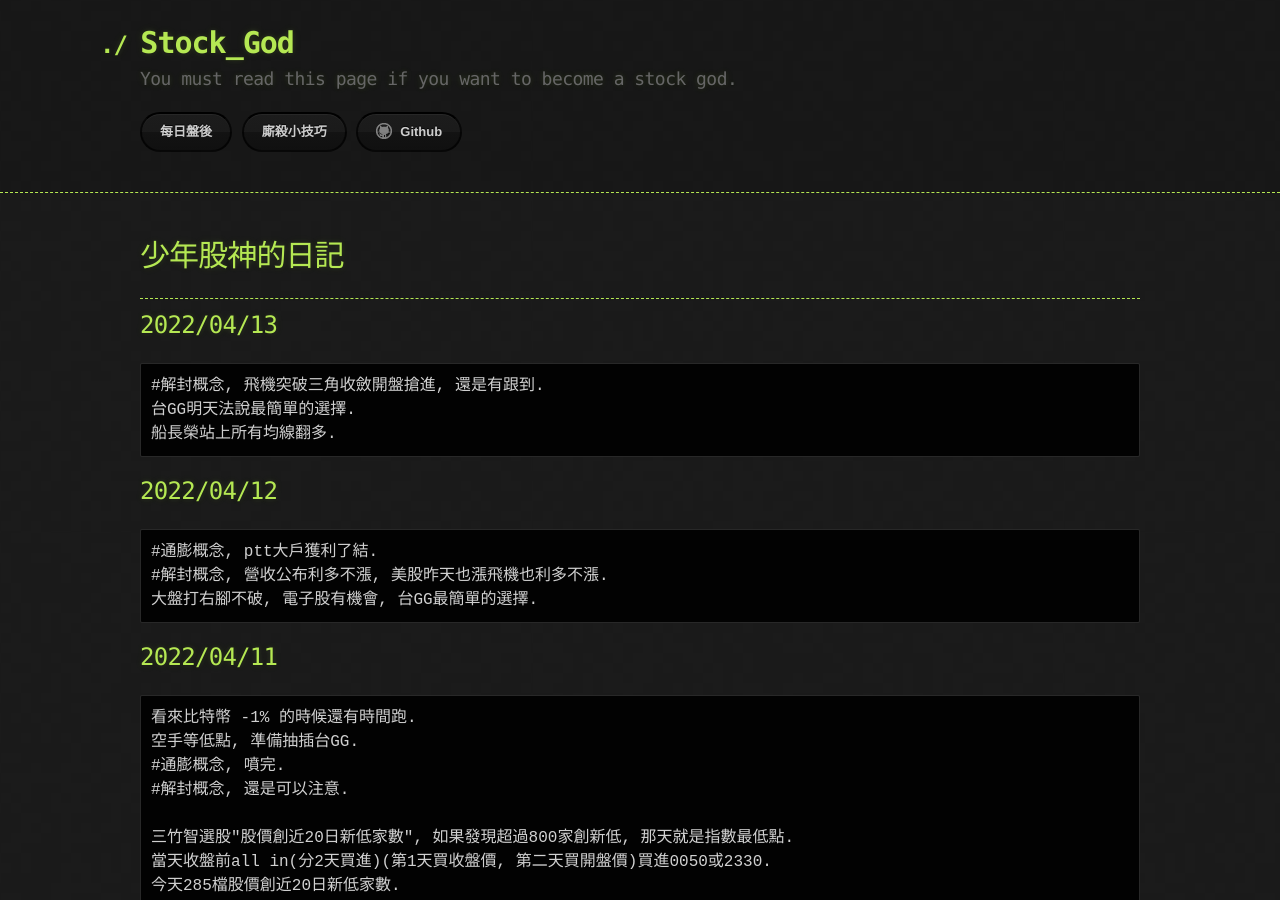
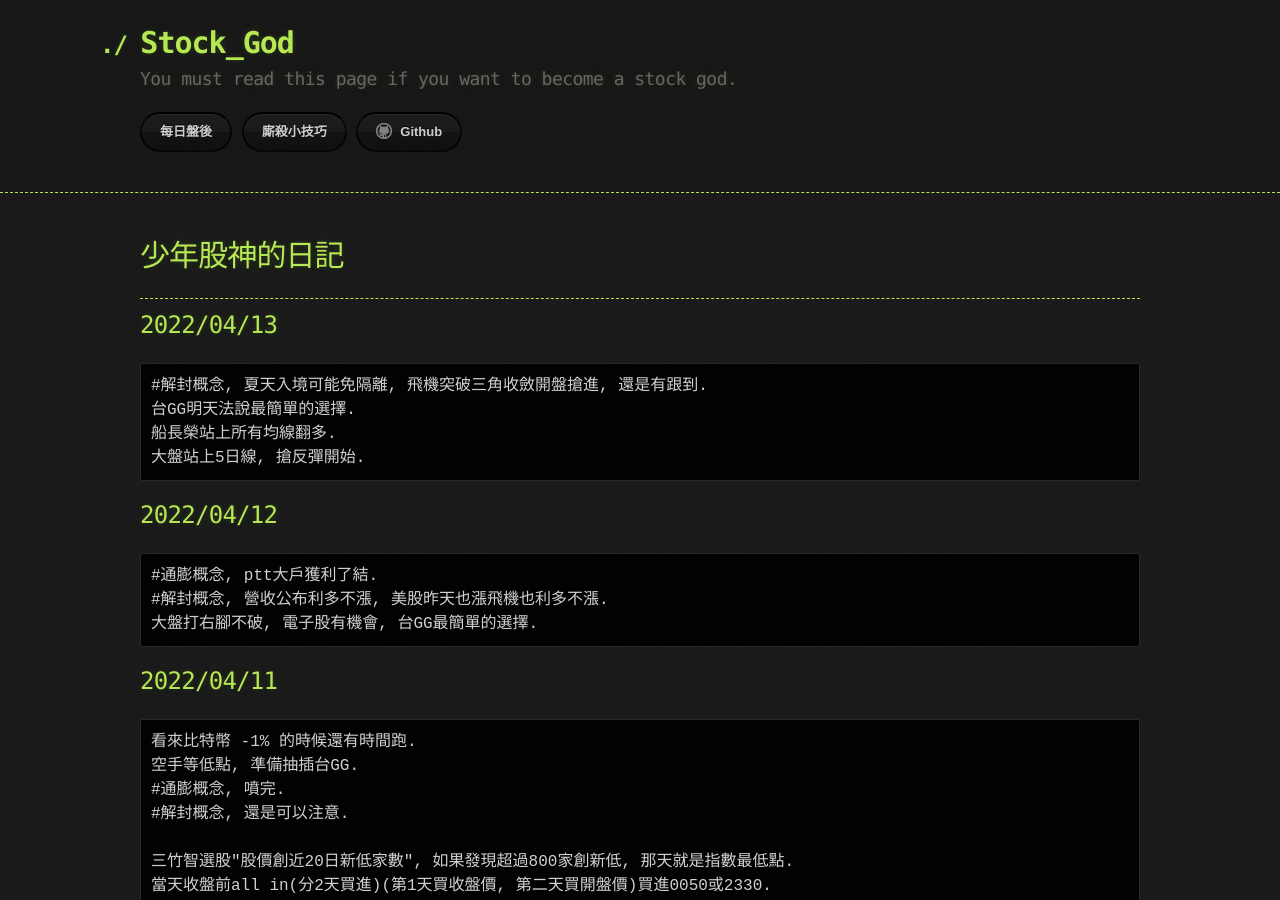
Before and after one commit to lepg5487/Stock_God, a Jekyll site: the page built from index.md, in a window 1280 px wide and 900 px high. Built offline with Jekyll 4.4.1, drawn with Linux system fonts in a browser that asks for light colours; our own code applies the rules of GitHub Pages for plain Markdown files.

Commit message:
Update index.md

````diff
--- a/index.md
+++ b/index.md
@@ -8,9 +8,10 @@
 
 ## 2022/04/13
 ```
-#解封概念, 飛機突破三角收斂開盤搶進, 還是有跟到.
+#解封概念, 夏天入境可能免隔離, 飛機突破三角收斂開盤搶進, 還是有跟到.
 台GG明天法說最簡單的選擇.
 船長榮站上所有均線翻多.
+大盤站上5日線, 搶反彈開始.
 ```
 
 ## 2022/04/12
````
